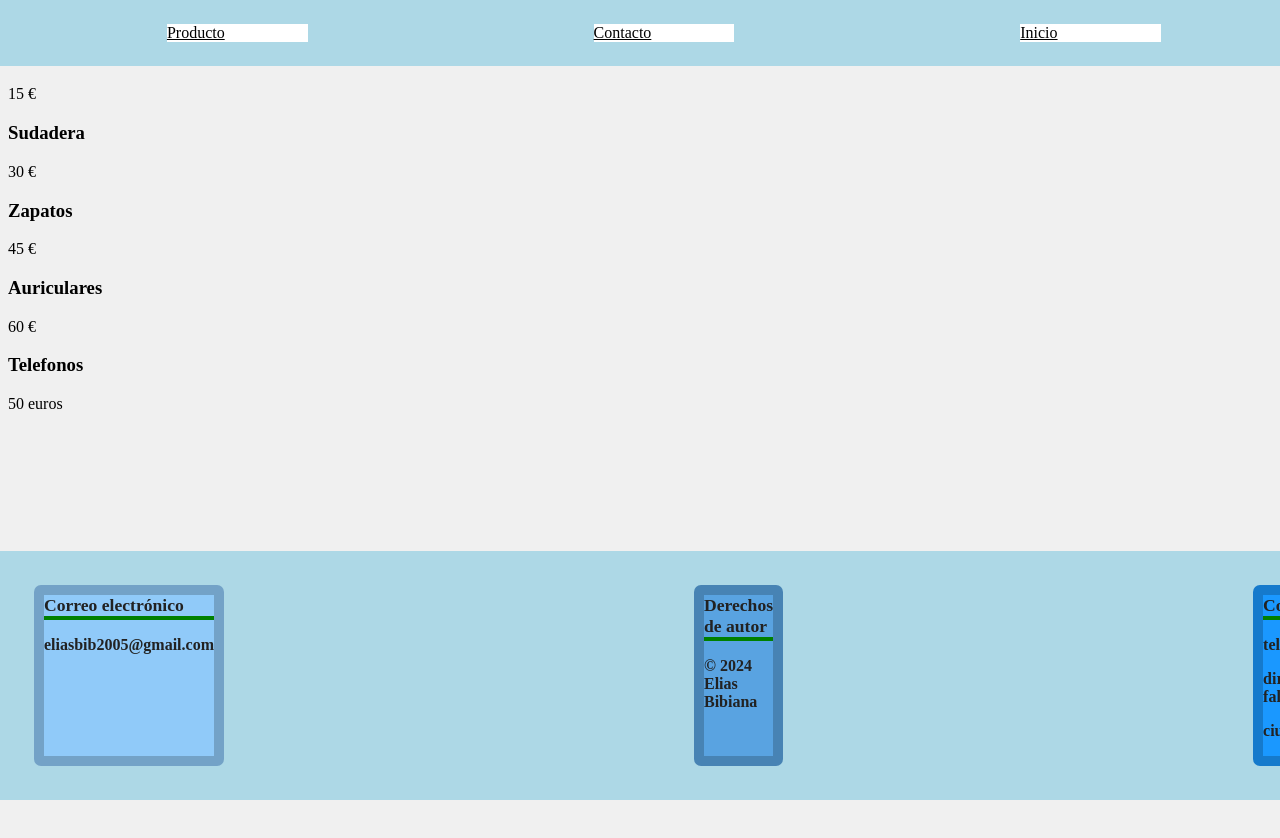
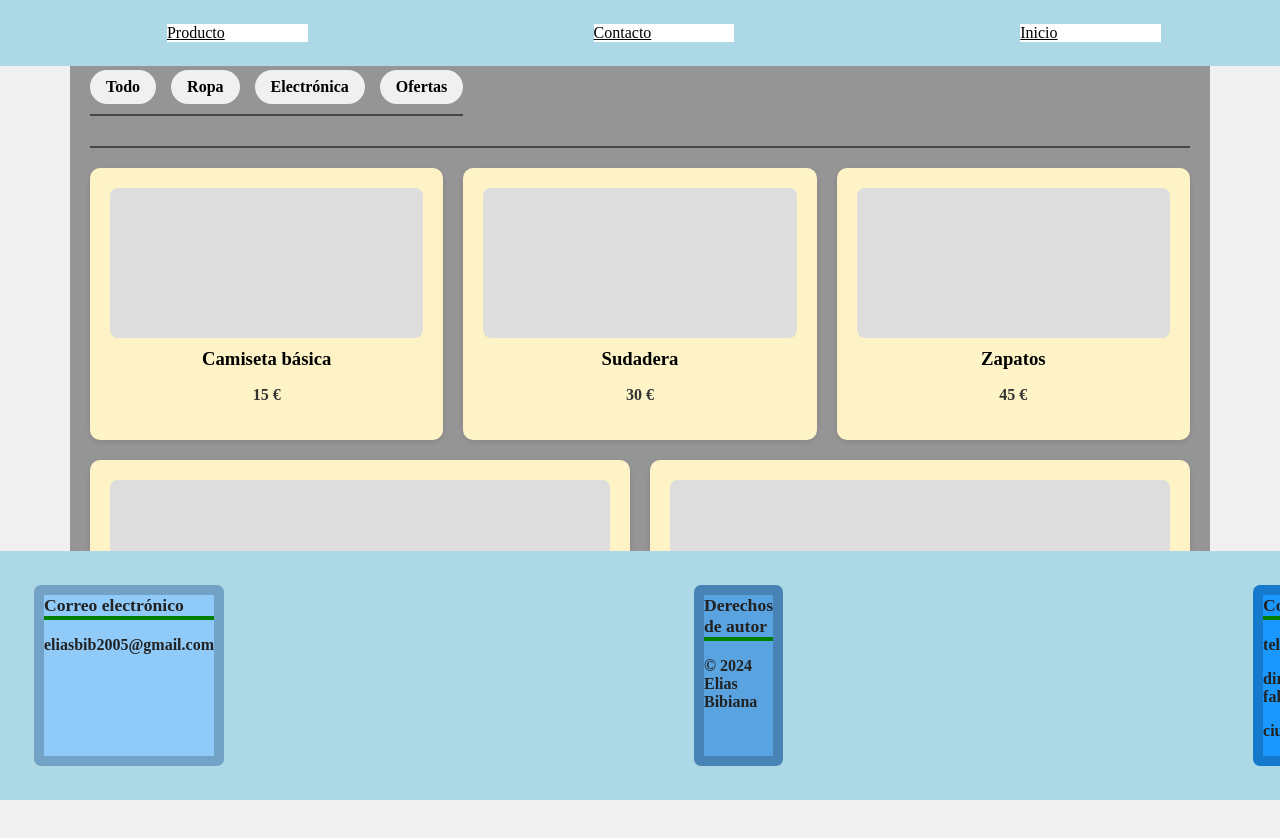
Before and after one commit to eignaciobazan/Exercici002, a plain HTML site: page producto.html in a window 1280 px wide. Shown: the top 838 px of the page. Drawn offline with Linux system fonts and the light colour scheme.

Commit message:
Update global.css

```diff
--- a/global.css
+++ b/global.css
@@ -202,50 +202,66 @@
 /* Ahora vamos con los productos(respecte al contenidor posicionat) */
 
 
- .contenidor {
-      margin-top: 90px;
-      padding: 12px;
-      max-width: 900px;
-      margin-inline: auto;
+.produ {
+  max-width: 1100px;
+  margin: 50px auto;
+  padding: 20px;
+  background: #959595;
+  border-radius: 10px;
 }
 
-
-.sticky-separator {
-      position: sticky;
-      top: var(--sticky-offset);
-      height: 25px;               /* demanat: alt de 25px */
-      line-height: 25px;          /* centra el text verticalment */
-      padding: 0 10px;
-      font-weight: bold;
-      border-radius: 4px;
-      z-index: 5;                 /* per sobre de les caixes */
+/* 🔹 Barra de filtros */
+.barra-filtros {
+  display: flex;
+  gap: 15px;
+  margin-bottom: 20px;
+  border-bottom: 2px solid #464646;
+  padding-bottom: 10px;
 }
 
- .seccio {
-      padding-block: 8px 16px;
-      border-bottom: 1px dashed #ccc;
+.barra-filtros span {
+  background: #f0f0f0;
+  padding: 8px 16px;
+  border-radius: 20px;
+  cursor: pointer;
+  font-weight: bold;
+  transition: 0.3s;
 }
 
-.limpieza {
-      background-color: green;
+.barra-filtros span:hover {  /*este se relaciona con el otro span*/
+  background: #60a5fa;
   color: white;
 }
 
-.caixa {
-      height: 200px;
-      margin: 16px 0;
-      background-color: #e0e0e0;
-      border: 1px solid #999;
-      border-radius: 6px;
+.grid-productos {
+  display: flex;
+  flex-wrap: wrap; /* permite que las tarjetas salten de línea */
+  gap: 20px;
+  justify-content: center;
 }
 
-
-.computador {
-      background-color: green;
-      color: white;
+/* 🔹 Tarjeta individual */
+.tarjeta {
+  flex: 1 1 260px;  /* ancho flexible con mínimo 260px */
+  background: #fef3c7;
+  border-radius: 10px;
+  padding: 20px;
+  text-align: center;
+  box-shadow: 0 2px 5px rgba(0,0,0,0.1);
 }
 
-.electrodomesticos {
-      background-color: green;
-      color: white;
+.tarjeta .imagen {
+  background: #ddd; /* imagen ficticia */
+  height: 150px;
+  border-radius: 8px;
+  margin-bottom: 10px;
 }
+
+.tarjeta h3 {
+  margin: 5px 0;
+}
+
+.tarjeta p {
+  font-weight: bold;
+  color: #333;
+}
```
Lines whose indentation alone changed are shown as unchanged.
